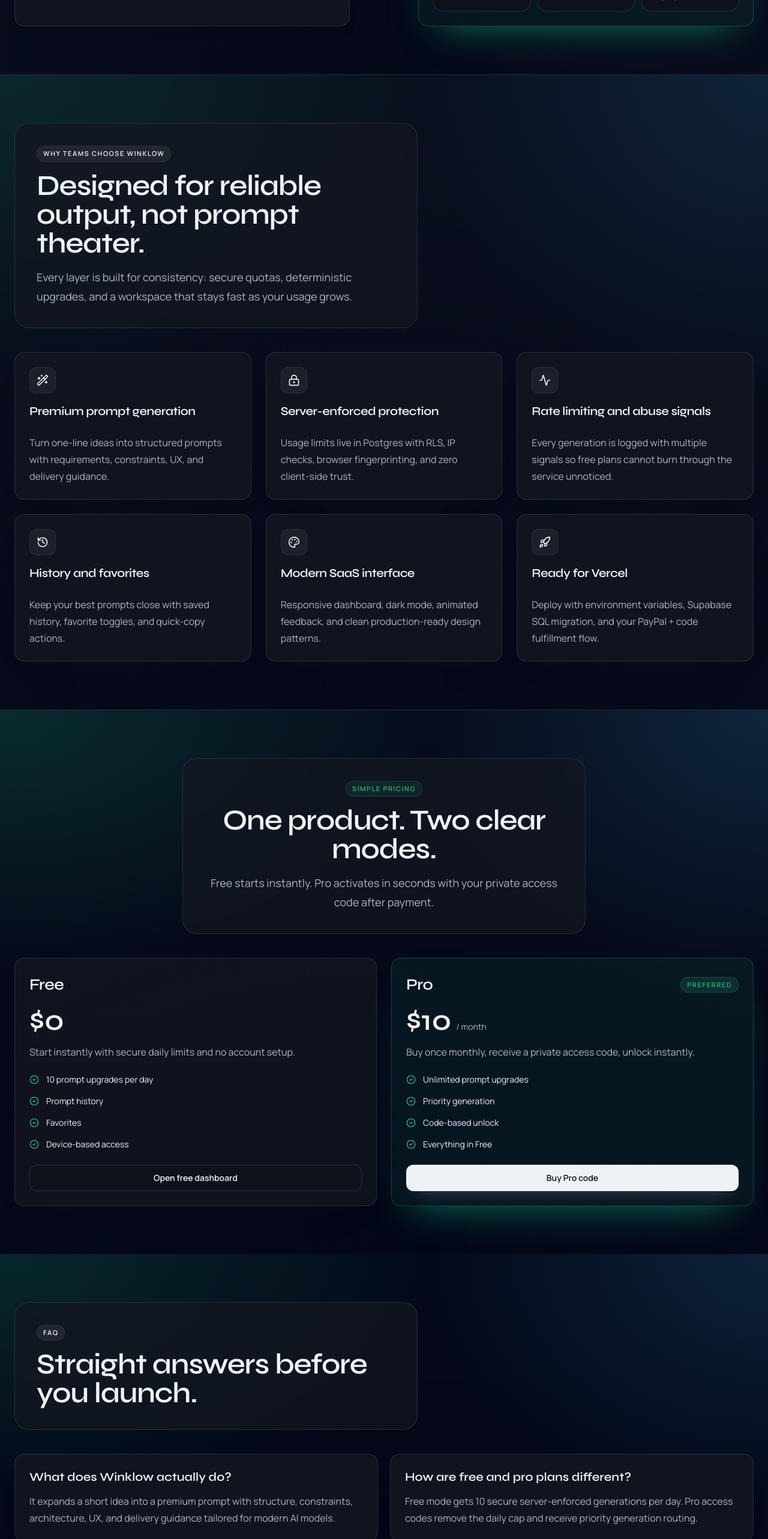
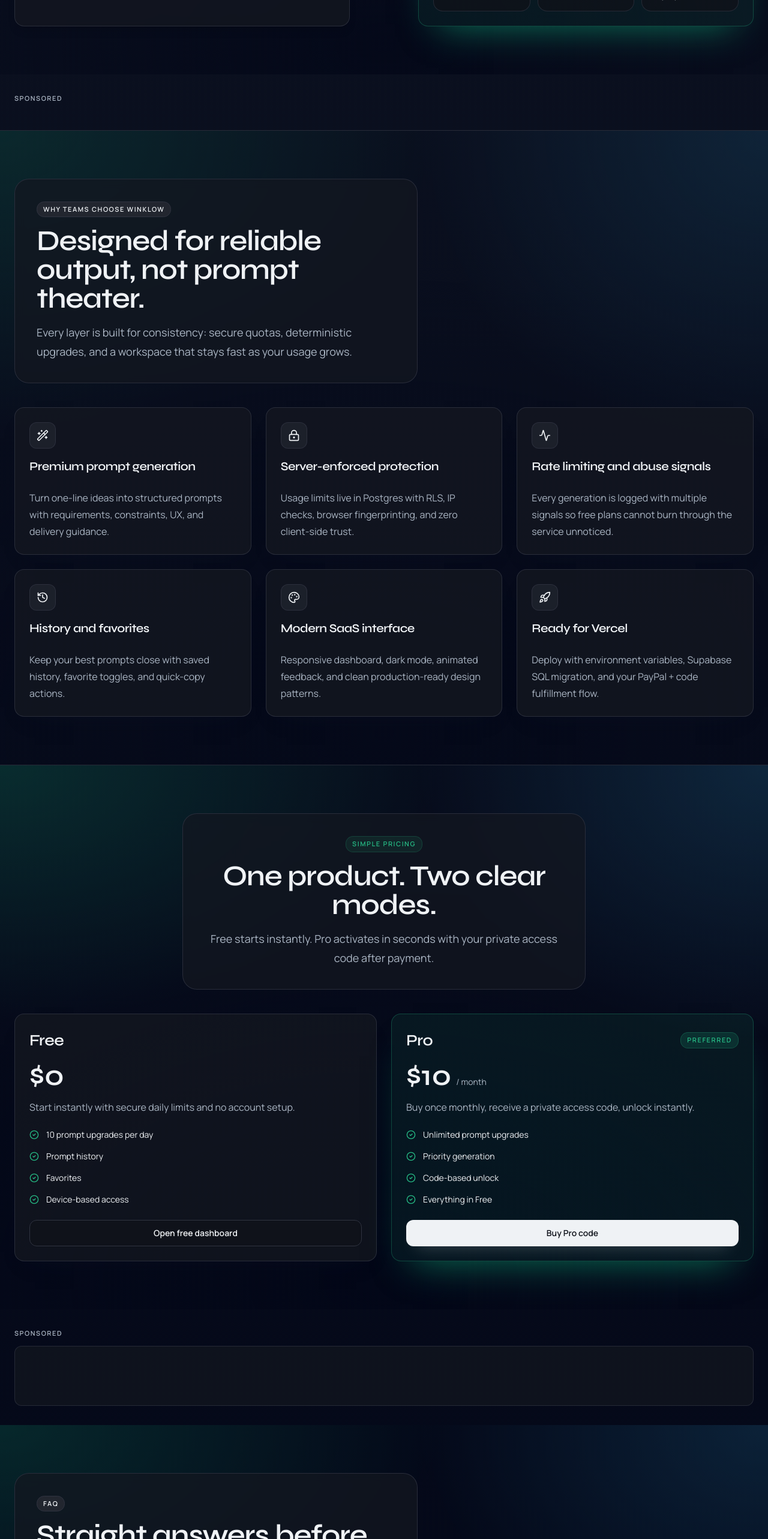
Before and after one commit to Zaami-Stack/project02, a Next.js app: page / in a window 1280 px wide. Shown: the part 1740-4306 px from the top of the page at 60% size. Built offline with nearby package versions, Linux system fonts and the light colour scheme; no server answers.

Commit message:
Add Google AdSense script and landing ad units

```diff
--- a/app/layout.tsx
+++ b/app/layout.tsx
@@ -1,6 +1,7 @@
 import type { Metadata } from "next";
 import { Manrope, Syne } from "next/font/google";
 import { Analytics } from "@vercel/analytics/react";
+import Script from "next/script";
 
 import { AppProviders } from "@/components/providers/app-providers";
 import { SiteHeader } from "@/components/site-header";
@@ -87,10 +88,21 @@
 }: Readonly<{
   children: React.ReactNode;
 }>) {
+  const adsensePublisherId = process.env.NEXT_PUBLIC_ADSENSE_PUBLISHER_ID;
+
   return (
     <html lang="en" suppressHydrationWarning>
       <body className={`${manrope.variable} ${syne.variable} font-sans`}>
         <AppProviders>
+          {adsensePublisherId ? (
+            <Script
+              id="google-adsense"
+              async
+              strategy="afterInteractive"
+              src={`https://pagead2.googlesyndication.com/pagead/js/adsbygoogle.js?client=${adsensePublisherId}`}
+              crossOrigin="anonymous"
+            />
+          ) : null}
           <div className="relative min-h-screen">
             <SiteHeader />
             <main>{children}</main>
--- a/app/page.tsx
+++ b/app/page.tsx
@@ -6,6 +6,7 @@
 import { PricingSection } from "@/components/landing/pricing-section";
 import { TransformSection } from "@/components/landing/transform-section";
 import { SiteFooter } from "@/components/site-footer";
+import { AdsenseUnit } from "@/components/ads/adsense-unit";
 import { APP_NAME, APP_TAGLINE, FAQ_ITEMS } from "@/lib/constants";
 
 export const metadata: Metadata = {
@@ -18,6 +19,8 @@
 
 export default function HomePage() {
   const siteUrl = process.env.NEXT_PUBLIC_APP_URL ?? "https://winklow.vercel.app";
+  const topAdSlot = process.env.NEXT_PUBLIC_ADSENSE_SLOT_HOME_TOP;
+  const middleAdSlot = process.env.NEXT_PUBLIC_ADSENSE_SLOT_HOME_MIDDLE;
   const jsonLd = {
     "@context": "https://schema.org",
     "@graph": [
@@ -77,8 +80,20 @@
       />
       <HeroSection />
       <TransformSection />
+      <section className="py-8">
+        <div className="container">
+          <p className="mb-3 text-[11px] font-semibold uppercase tracking-[0.14em] text-muted-foreground">Sponsored</p>
+          <AdsenseUnit slot={topAdSlot} />
+        </div>
+      </section>
       <FeaturesSection />
       <PricingSection />
+      <section className="py-8">
+        <div className="container">
+          <p className="mb-3 text-[11px] font-semibold uppercase tracking-[0.14em] text-muted-foreground">Sponsored</p>
+          <AdsenseUnit slot={middleAdSlot} />
+        </div>
+      </section>
       <FaqSection />
       <SiteFooter />
     </>
--- /dev/null
+++ b/components/ads/adsense-unit.tsx
@@ -0,0 +1,51 @@
+"use client";
+
+import { useEffect, useRef } from "react";
+
+type AdsenseUnitProps = {
+  slot: string | undefined;
+  className?: string;
+  format?: "auto" | "rectangle" | "horizontal" | "vertical";
+};
+
+declare global {
+  interface Window {
+    adsbygoogle?: unknown[];
+  }
+}
+
+const PUBLISHER_ID = process.env.NEXT_PUBLIC_ADSENSE_PUBLISHER_ID;
+
+export function AdsenseUnit({ slot, className, format = "auto" }: AdsenseUnitProps) {
+  const initializedRef = useRef(false);
+
+  useEffect(() => {
+    if (!PUBLISHER_ID || !slot || initializedRef.current) {
+      return;
+    }
+
+    try {
+      (window.adsbygoogle = window.adsbygoogle || []).push({});
+      initializedRef.current = true;
+    } catch {
+      // Ignore ad client runtime errors to avoid breaking app UX.
+    }
+  }, [slot]);
+
+  if (!PUBLISHER_ID || !slot) {
+    return null;
+  }
+
+  return (
+    <div className={className}>
+      <ins
+        className="adsbygoogle block min-h-[100px] w-full overflow-hidden rounded-xl border border-border/70 bg-card/70"
+        style={{ display: "block" }}
+        data-ad-client={PUBLISHER_ID}
+        data-ad-slot={slot}
+        data-ad-format={format}
+        data-full-width-responsive="true"
+      />
+    </div>
+  );
+}
```
Also changed, not shown: 2 other files (tests, documents, lock files or other folders).
